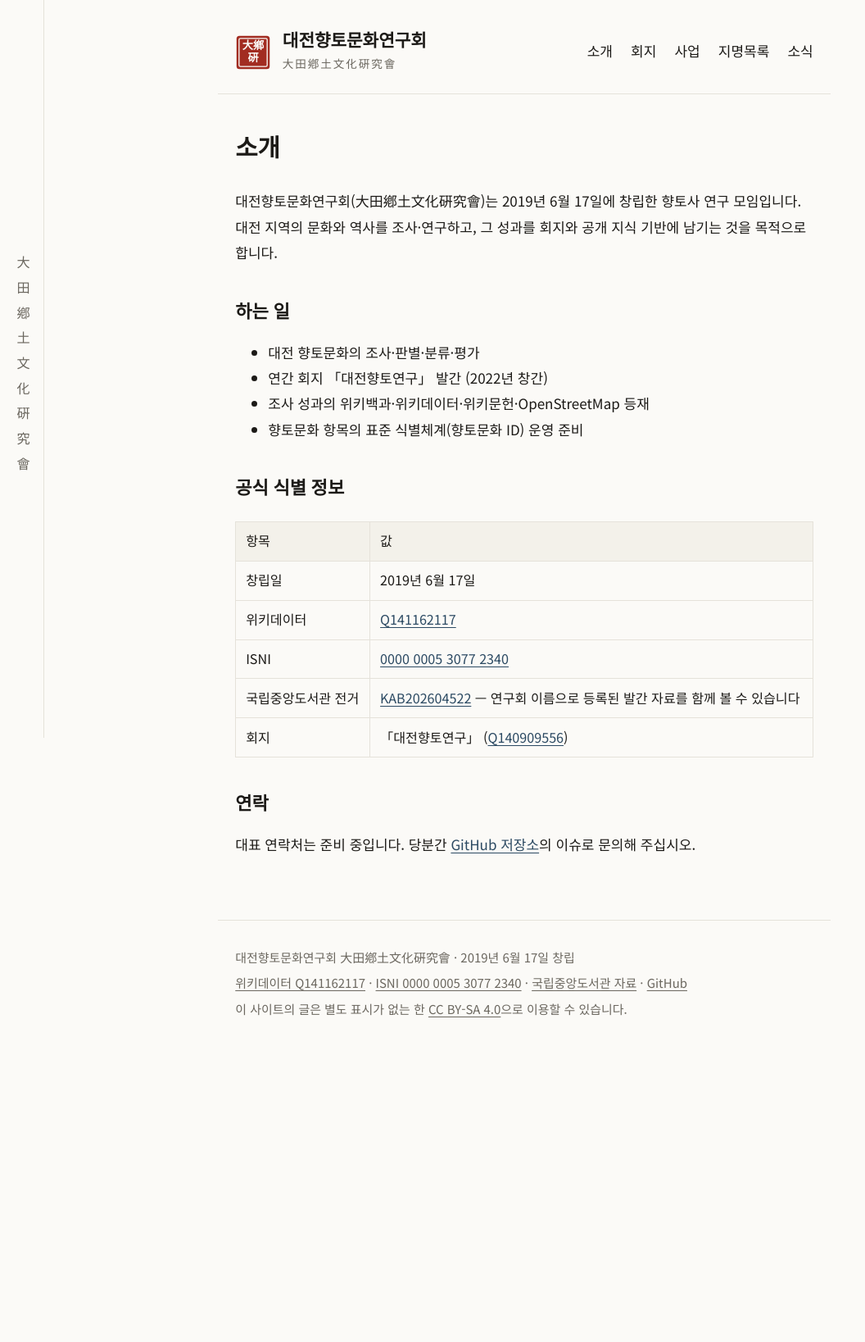
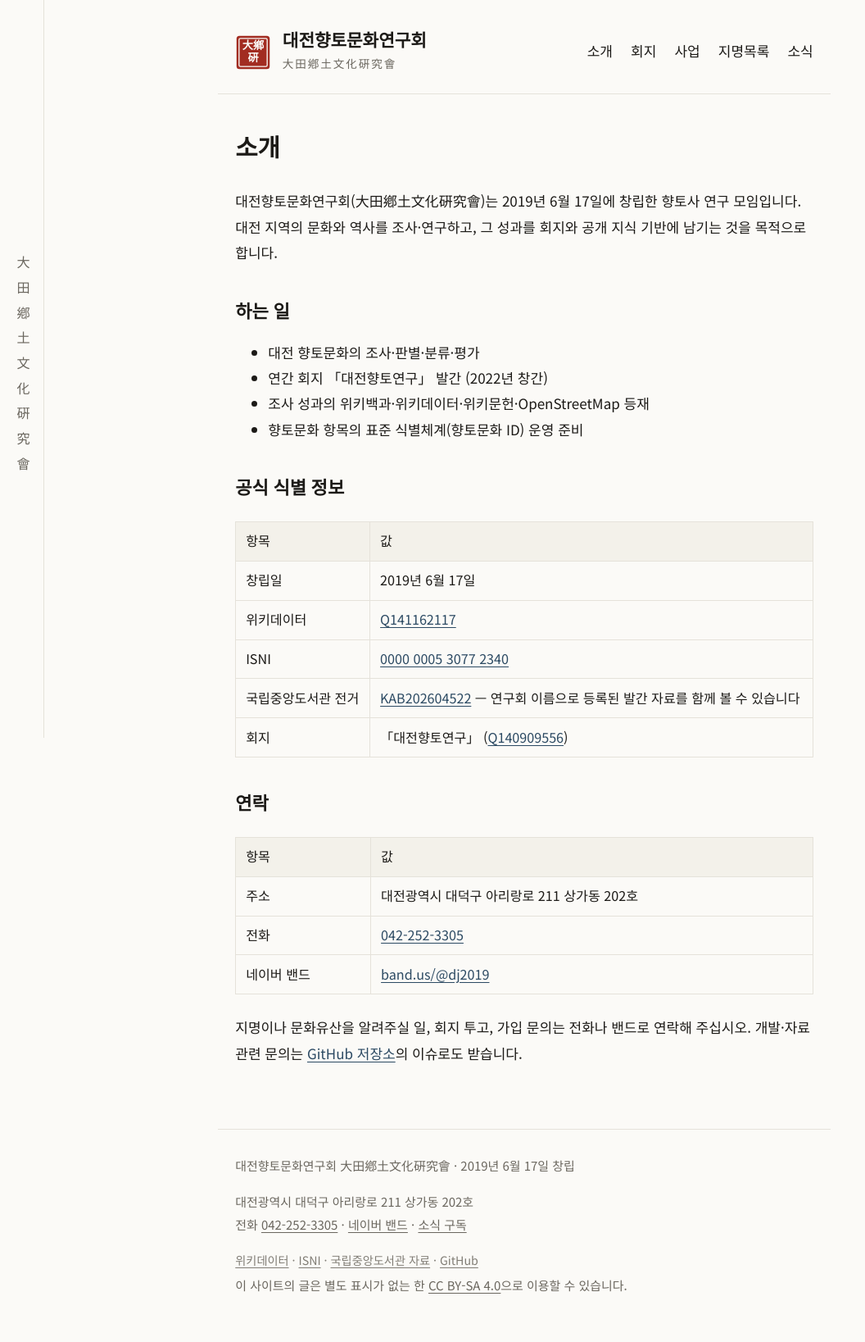
Before and after one commit to daehyang/daehyang.github.io, a Jekyll site: the page built from about.md, in a window 1280 px wide. Shown: the whole page at 82% size, without its empty margins (0-1056 px from the left). Built offline with Jekyll 4.4.1, drawn with Linux system fonts in a browser that asks for light colours; before the commit the page ends 1300 px from its top, so only the background shows below that.

Commit message:
푸터를 연락 정보 중심으로 다시 짜고 공식 연락처를 넣음
찾아온 사람이 연락할 방법이 아예 없었다. 홍보 관점에서 식별자 숫자보다
먼저 있어야 할 것이다.

- 주소·전화·네이버 밴드를 _config.yml 의 org.* 에 두고 푸터와 소개
  페이지에서 참조한다. 전화는 tel: 링크라 휴대전화에서 바로 걸린다
- jekyll-feed 가 만들던 /feed.xml 을 '소식 구독'으로 처음 연결했다
- 식별자 줄에서 Q번호와 ISNI 숫자를 뺐다. 일반 방문자에게는 읽히지 않는
  숫자이고, 인용할 사람은 소개 페이지의 표를 본다. 링크는 그대로 살렸다
- 푸터를 두 단으로 나눴다 — 사람이 쓰는 정보(연락)와 기관 등록 정보

```diff
--- a/_config.yml
+++ b/_config.yml
@@ -27,7 +27,11 @@
   # 'Korea Authority File' 로 같은 주소를 담고 있다(국립중앙도서관이 ISNI 에
   # 제출한 값이다). https://isni.org/isni/0000000530772340 에서 확인한다.
   nlk_url: "https://librarian.nl.go.kr/LI/contents/L20101000000.do?id="
-  email: ""   # 대표 메일 확정 후 기입
+  # 공식 연락처. 푸터와 소개 페이지가 이 값을 참조한다 — 바뀌면 여기만 고친다.
+  address: 대전광역시 대덕구 아리랑로 211 상가동 202호
+  phone: 042-252-3305
+  band: https://band.us/@dj2019
+  email: ""   # 대표 메일이 생기면 기입 (지금은 전화와 밴드로 받는다)
 
 markdown: kramdown
 permalink: /notice/:year/:month/:day/:title/
--- a/_layouts/default.html
+++ b/_layouts/default.html
@@ -40,9 +40,15 @@
 
   <footer class="site-footer">
     <p>{{ site.title }} {{ site.title_hanja }} · 2019년 6월 17일 창립</p>
-    <p>
-      <a href="https://www.wikidata.org/wiki/{{ site.org.wikidata }}">위키데이터 {{ site.org.wikidata }}</a> ·
-      <a href="https://isni.org/isni/{{ site.org.isni | remove: ' ' }}">ISNI {{ site.org.isni }}</a> ·
+    <p class="footer-contact">
+      {{ site.org.address }}<br>
+      전화 <a href="tel:{{ site.org.phone | remove: '-' }}">{{ site.org.phone }}</a> ·
+      <a href="{{ site.org.band }}">네이버 밴드</a> ·
+      <a href="{{ '/feed.xml' | relative_url }}">소식 구독</a>
+    </p>
+    <p class="footer-ids">
+      <a href="https://www.wikidata.org/wiki/{{ site.org.wikidata }}">위키데이터</a> ·
+      <a href="https://isni.org/isni/{{ site.org.isni | remove: ' ' }}">ISNI</a> ·
       <a href="{{ site.org.nlk_url }}{{ site.org.nlk }}">국립중앙도서관 자료</a> ·
       <a href="https://github.com/daehyang">GitHub</a>
     </p>
--- a/about.md
+++ b/about.md
@@ -26,5 +26,12 @@
 
 ## 연락
 
-대표 연락처는 준비 중입니다. 당분간 [GitHub 저장소](https://github.com/daehyang)의
-이슈로 문의해 주십시오.
+| 항목 | 값 |
+|---|---|
+| 주소 | 대전광역시 대덕구 아리랑로 211 상가동 202호 |
+| 전화 | [042-252-3305](tel:0422523305) |
+| 네이버 밴드 | [band.us/@dj2019](https://band.us/@dj2019) |
+
+지명이나 문화유산을 알려주실 일, 회지 투고, 가입 문의는 전화나 밴드로 연락해
+주십시오. 개발·자료 관련 문의는 [GitHub 저장소](https://github.com/daehyang)의
+이슈로도 받습니다.
--- a/assets/css/style.css
+++ b/assets/css/style.css
@@ -130,6 +130,9 @@
   line-height: 1.9;
 }
 .site-footer p { margin: 0.2rem 0; }
+/* 연락처는 사람이 쓰는 정보라 조금 띄우고, 등록 식별자는 한 단계 죽인다 */
+.footer-contact { margin-top: 0.9rem !important; }
+.footer-ids { margin-top: 0.9rem !important; font-size: 0.95em; opacity: 0.85; }
 .site-footer a { color: inherit; }
 .license { margin-top: 0.8rem; }
 
```
